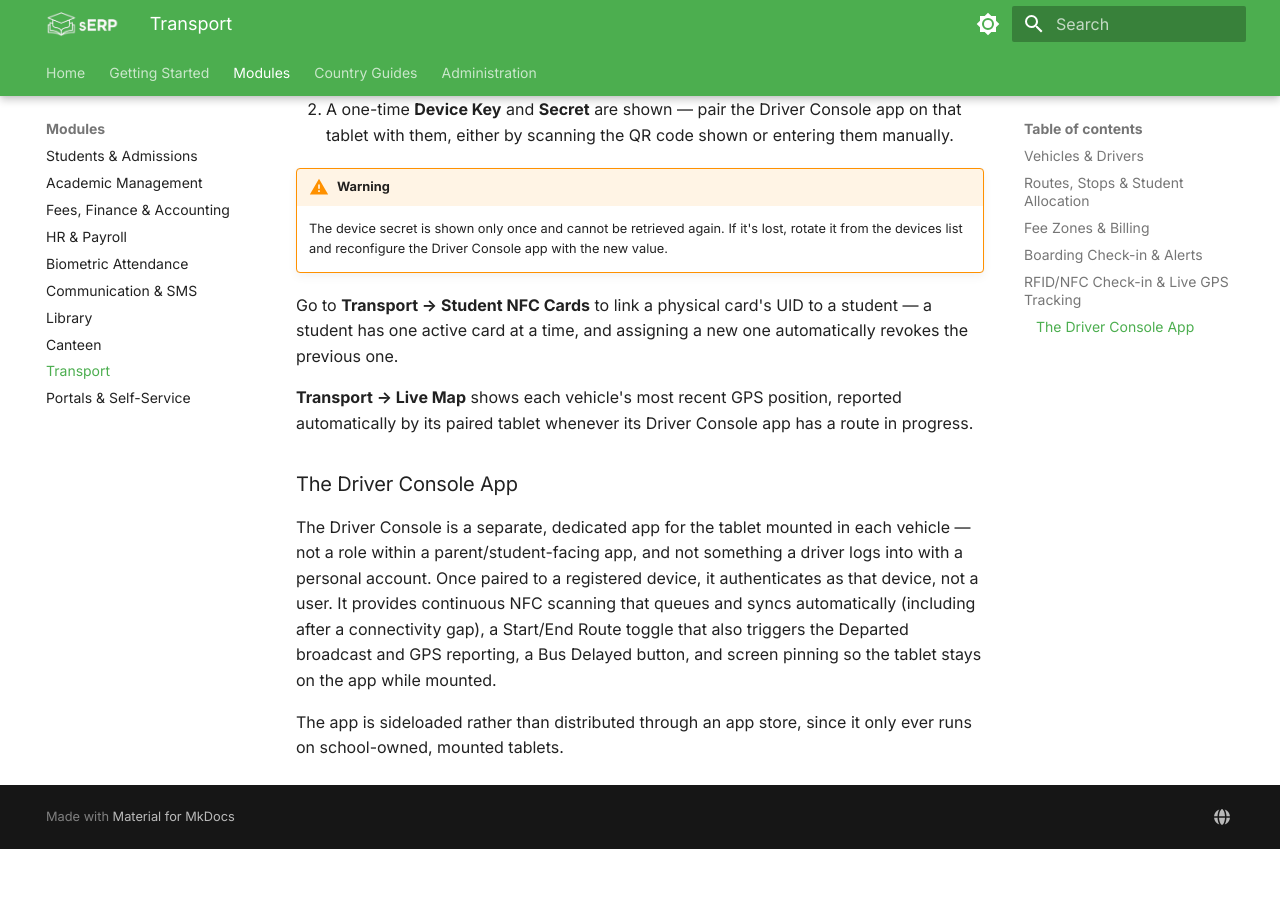
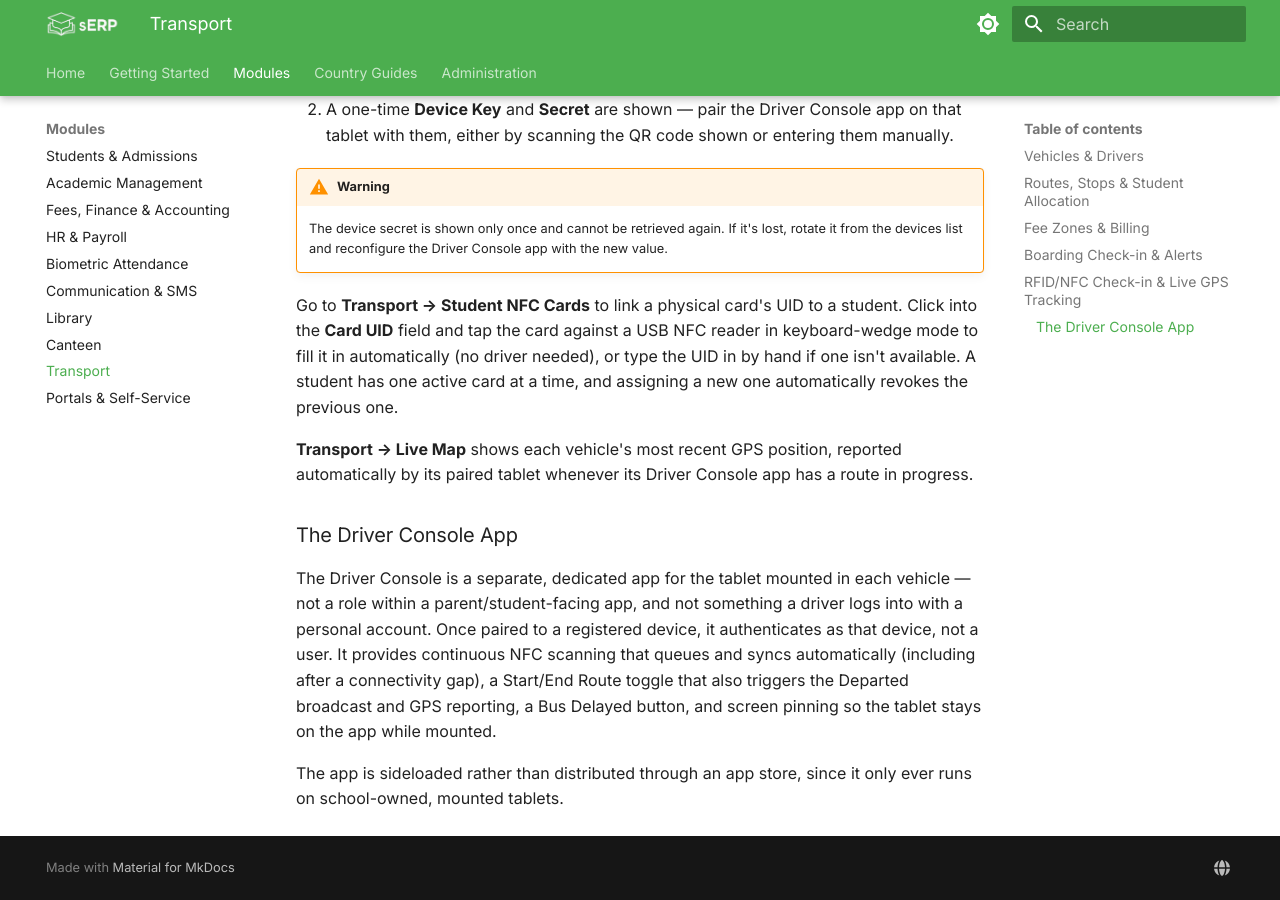
Before and after one commit to dtechghana/serp-global-docs, an MkDocs documentation site: the page built from docs/modules/transport.md, in a window 1280 px wide and 900 px high, scrolled down 2171 px. Built offline with MkDocs 1.6.1 and Material for MkDocs 9.7.7, drawn with Linux system fonts in a browser that asks for light colours; before the commit the page ends 3020 px from its top, so only the background shows below that.

Commit message:
Update card-UID docs to match the real workflow (USB reader or manual)
Co-Authored-By: Claude Sonnet 5 <noreply@anthropic.com>

```diff
--- a/docs/modules/transport.md
+++ b/docs/modules/transport.md
@@ -50,7 +50,7 @@ RFID/NFC boarding and live GPS tracking both run through one standardized device
 !!! warning
     The device secret is shown only once and cannot be retrieved again. If it's lost, rotate it from the devices list and reconfigure the Driver Console app with the new value.
 
-Go to **Transport → Student NFC Cards** to link a physical card's UID to a student — a student has one active card at a time, and assigning a new one automatically revokes the previous one.
+Go to **Transport → Student NFC Cards** to link a physical card's UID to a student. Click into the **Card UID** field and tap the card against a USB NFC reader in keyboard-wedge mode to fill it in automatically (no driver needed), or type the UID in by hand if one isn't available. A student has one active card at a time, and assigning a new one automatically revokes the previous one.
 
 **Transport → Live Map** shows each vehicle's most recent GPS position, reported automatically by its paired tablet whenever its Driver Console app has a route in progress.
 
```
